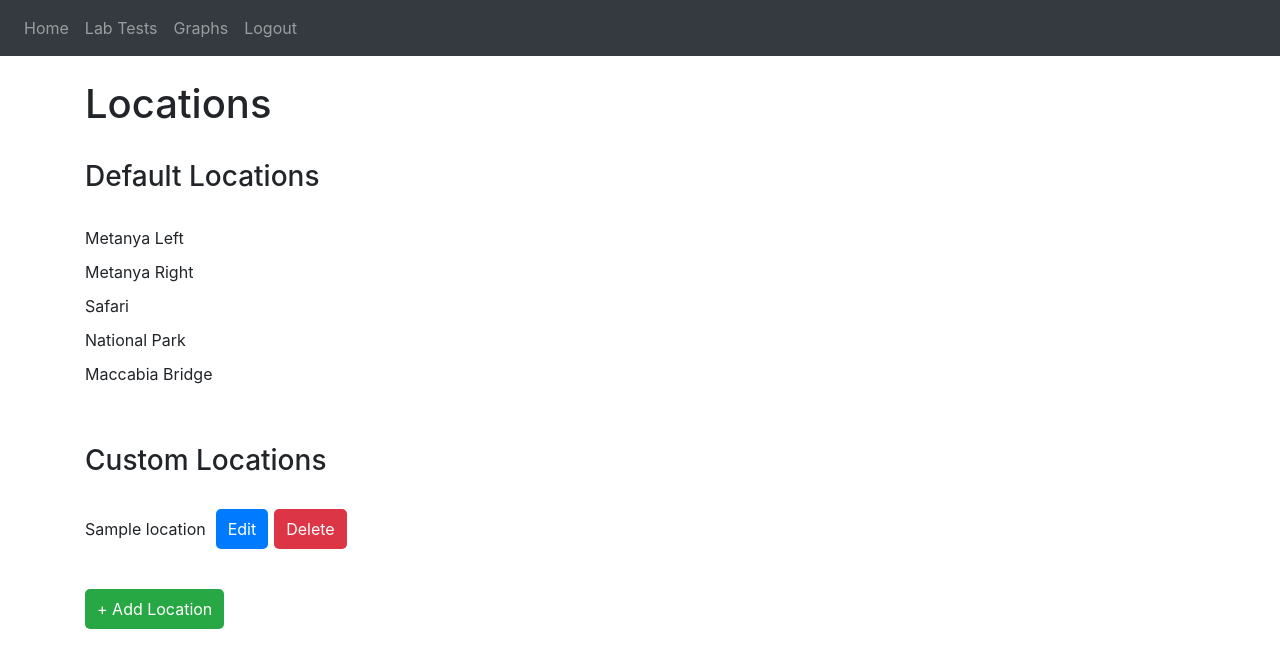
After one commit to ilaiazulay/Nahal-Kofer, a Flask app: page /locations in a window 1280 px wide. The commit adds this page. Shown: the top 668 px of the page. Run offline with Flask 3, Linux system fonts and the light colour scheme; a user stored in the database is signed in; tables that the repository leaves empty hold one stand-in row (values such as "Sample post"); some libraries are stand-ins or nearby versions.

Commit message:
visual update

```diff
--- a/website/QR_code_functions.py
+++ b/website/QR_code_functions.py
@@ -29,7 +29,7 @@ def generate_qr_code(location, name):
     img_data = base64.b64encode(img_io.getvalue()).decode('utf-8')
 
     # Create a new QRCode object and associate it with a LabTest
-    lab_test = LabTest(location=location)  # Create LabTest object with relevant data
+    lab_test = LabTest(location=location, name=name, sample_date=created_at)  # Create LabTest object with relevant data
     db.session.add(lab_test)
     db.session.commit()
 
--- a/website/models.py
+++ b/website/models.py
@@ -87,3 +87,8 @@ class LabTest(db.Model):
     ave_no3 = db.Column(db.Integer, nullable=True)
     bod = db.Column(db.Boolean, nullable=True)
     bod2 = db.Column(db.Boolean, nullable=True)
+
+
+class Location(db.Model):
+    id = db.Column(db.Integer, primary_key=True)
+    name = db.Column(db.String(100))
--- /dev/null
+++ b/website/static/locations.js
@@ -0,0 +1,46 @@
+function toggleForm(id) {
+  const addButton = document.getElementById('add-location-btn');
+  const form = document.getElementById('add-location-form');
+  if (id === 'add-location') {
+    if (form.style.display === 'none' || form.style.display === '') {
+      form.style.display = 'block';
+      addButton.style.display = 'none'; // Hide the add button
+    } else {
+      form.style.display = 'none';
+      addButton.style.display = 'block'; // Show the add button again
+    }
+  } else {
+    const editButton = document.getElementById('edit-button-' + id);
+    const name = document.getElementById('name-' + id);
+    const editForm = document.getElementById('edit-form-' + id);
+    const deleteButton = document.querySelector('#location-' + id + ' .delete-btn');
+    const input = editForm.querySelector('input[name="location_name"]'); // Get the input field for location name
+    if (editForm.style.display === 'none' || editForm.style.display === '') {
+      editForm.style.display = 'block';
+      name.style.display = 'none';
+      editButton.style.display = 'none';
+      input.value = name.textContent; // Set the input field value to the current location name
+      if (deleteButton) deleteButton.style.display = 'none';
+    } else {
+      editForm.style.display = 'none';
+      name.style.display = '';
+      editButton.style.display = 'block';
+      if (deleteButton) deleteButton.style.display = 'block';
+    }
+  }
+}
+
+function cancelAddLocation() {
+  const form = document.getElementById('add-location-form');
+  const addButton = document.getElementById('add-location-btn');
+  form.style.display = 'none';
+  addButton.style.display = 'block';
+}
+
+function cancelEdit(id) {
+  toggleForm(id);
+}
+
+document.getElementById('add-location-btn').addEventListener('click', function() {
+  toggleForm('add-location');
+});
--- a/website/static/styles.css
+++ b/website/static/styles.css
@@ -334,3 +334,124 @@ button.edit-button {
 .table td {
   min-width: 150px; /* Set to your desired width */
 }
+
+ul {
+  list-style-type: none;
+  padding: 0;
+}
+
+li {
+  margin-bottom: 10px;
+  display: flex;
+  align-items: center;
+}
+
+li form, li span {
+  margin-right: 10px;
+}
+
+button {
+  padding: 5px 10px;
+}
+
+input[type="text"] {
+  padding: 5px;
+}
+
+.location-btn {
+  padding: 8px 12px;
+  border: none;
+  color: white;
+  border-radius: 5px;
+  cursor: pointer;
+  transition: background-color 0.3s;
+}
+
+.edit-btn, .update-btn {
+  background-color: #007BFF; /* Blue color for edit and update buttons */
+  margin-right: 6px;
+}
+
+.edit-btn:hover, .update-btn:hover {
+  background-color: #0056b3; /* Darker blue on hover */
+}
+
+.delete-btn {
+  background-color: #dc3545; /* Red color for the delete button */
+}
+
+.delete-btn:hover {
+  background-color: #c82333; /* Darker red on hover */
+}
+
+.cancel-btn {
+  background-color: #6c757d; /* Gray color for the cancel button */
+}
+
+.cancel-btn:hover {
+  background-color: #5a6268; /* Darker gray on hover */
+}
+
+input[type="text"] {
+  padding: 8px;
+  margin-right: 10px;
+  border: 1px solid #ccc;
+  border-radius: 5px;
+}
+
+.add-btn {
+  background-color: #28a745; /* Green color for the add button */
+}
+
+.add-btn:hover {
+  background-color: #218838; /* Darker green on hover */
+}
+
+.cancel-btn, #add-location-form button[type="button"] {
+  background-color: #6c757d; /* Gray color for cancel buttons */
+}
+
+.cancel-btn:hover, #add-location-form button[type="button"]:hover {
+  background-color: #5a6268; /* Darker gray on hover */
+}
+
+.add-btn, .update-btn {
+  background-color: #28a745; /* Green color for add and update buttons */
+}
+
+.add-btn:hover, .update-btn:hover {
+  background-color: #218838; /* Darker green on hover */
+}
+
+.delete-btn {
+  background-color: #dc3545; /* Red color for delete buttons */
+}
+
+.delete-btn:hover {
+  background-color: #c82333; /* Darker red on hover */
+}
+
+/* Styles for the form */
+#geoForm {
+    background: white;
+    padding: 20px;
+    border-radius: 8px;
+    box-shadow: 0 2px 4px rgba(0, 0, 0, 0.1); /* Soft shadow for depth */
+    max-width: 300px; /* Limit the width of the form for better aesthetics */
+}
+
+#generate_qr_code_button {
+    background-color: #007BFF; /* Bootstrap primary blue */
+    color: white;
+    border: none;
+    padding: 10px 15px;
+    border-radius: 4px;
+    cursor: pointer;
+    display: block; /* Make the button take the full width */
+    width: 100%;
+    margin-top: 10px; /* Space from the dropdown */
+}
+
+#generate_qr_code_button:hover {
+    background-color: #0056b3; /* A darker shade for the hover state */
+}
--- a/website/templates/base.html
+++ b/website/templates/base.html
@@ -29,6 +29,7 @@
           <a class="nav-item nav-link" id="home" href="/">Home</a>
             {% if user.category == 'Lab' %}
           <a class="nav-item nav-link" id="upload_file" href="/upload_file">Upload Test File</a>
+          <a class="nav-item nav-link" id="Locations" href="/locations">Locations</a>
           <a class="nav-item nav-link" id=generate_qr_code href="/generate_qr_code">New Test Process</a>
           <a class="nav-item nav-link" id="submit_test" href="/submit_test">Add Test Results</a>
             {% endif %}
--- /dev/null
+++ b/website/templates/locations.html
@@ -0,0 +1,57 @@
+{% extends "base.html" %}
+{% block title %}Locations{% endblock %}
+{% block content %}
+<br />
+<h1>Locations</h1>
+<br>
+<h3>Default Locations</h3>
+<br>
+<link rel="stylesheet" href="{{ url_for('static', filename='styles.css') }}">
+
+<ul>
+    <li>
+        Metanya Left
+    </li>
+    <li>
+        Metanya Right
+    </li>
+    <li>
+        Safari
+    </li>
+    <li>
+        National Park
+    </li>
+    <li>
+        Maccabia Bridge
+    </li>
+    <br>
+    <br>
+    <h3>Custom Locations</h3>
+    <br>
+  {% for location in locations %}
+  <li id="location-{{ location.id }}">
+    <span id="name-{{ location.id }}">{{ location.name }}</span>
+    <button id="edit-button-{{ location.id }}" class="location-btn edit-btn" onclick="toggleForm({{ location.id }})">Edit</button>
+    <form id="edit-form-{{ location.id }}" method="POST" action="{{ url_for('views.edit_location', id=location.id) }}" style="display: none;">
+      <input type="text" name="location_name" placeholder="Enter new name" required>
+      <button type="submit" class="location-btn update-btn">Update</button>
+      <button type="button" class="location-btn cancel-btn" onclick="cancelEdit({{ location.id }})">Cancel</button>
+    </form>
+    <form method="POST" action="{{ url_for('views.delete_location', id=location.id) }}">
+      <button type="submit" class="location-btn delete-btn" onclick="return confirm('Are you sure you want to delete this location?');">Delete</button>
+    </form>
+  </li>
+  {% endfor %}
+</ul>
+
+<br>
+<button id="add-location-btn" class="location-btn add-btn">+ Add Location</button>
+<form id="add-location-form" method="POST" action="{{ url_for('views.add_location') }}" style="display: none;">
+    <input type="text" name="location_name" placeholder="Add new location" required>
+    <button type="submit" class="location-btn add-btn">Add</button>
+    <button type="button" class="location-btn cancel-btn" onclick="cancelAddLocation()">Cancel</button>
+</form>
+
+<script src="{{ url_for('static', filename='locations.js') }}"></script>
+
+{% endblock %}
--- a/website/views.py
+++ b/website/views.py
@@ -12,7 +12,7 @@ from . import db
 from datetime import datetime, time, timedelta
 import json
 from excel_handler import validate_excel_file, extract_excel_file
-from .models import LabTest, QRCode, Prediction
+from .models import LabTest, QRCode, Prediction, Location
 from .QR_code_functions import generate_qr_code
 
 
@@ -475,6 +475,7 @@ def add_test():
             if qr_record:
                 qr_exists = True  # The QR code exists
                 lab_test = qr_record.lab_test  # Fetch the associated lab test
+                print(lab_test)
 
         if request.method == 'GET':
             qr_record = QRCode.query.filter_by(code=code).first()
@@ -694,6 +695,53 @@ def display_qr():
 @views.route('/generate_qr_code')
 def get_qr_code():
     if current_user.category == 'Lab':
-        return render_template('generate_qr_code.html', user=current_user)
+        locations = Location.query.all()  # Fetch all locations from the database
+        return render_template('generate_qr_code.html', user=current_user, locations=locations)
     else:
         return render_template('home.html', user=current_user)
+
+
+
+@views.route('/locations', methods=['GET'])
+@login_required
+def locations():
+    locations = Location.query.all()
+    return render_template("locations.html", user=current_user, locations=locations)
+
+
+@views.route('/locations/add', methods=['POST'])
+@login_required
+def add_location():
+    location_name = request.form.get('location_name')
+    if location_name:
+        new_location = Location(name=location_name)
+        db.session.add(new_location)
+        db.session.commit()
+        flash('Location added successfully!', category='success')
+    else:
+        flash('Location name is required.', category='error')
+    return redirect(url_for('views.locations'))
+
+
+@views.route('/locations/edit/<int:id>', methods=['POST'])
+@login_required
+def edit_location(id):
+    location = Location.query.get_or_404(id)
+    new_name = request.form.get('location_name')
+    if new_name:
+        location.name = new_name
+        db.session.commit()
+        flash('Location updated successfully!', category='success')
+    else:
+        flash('Location name is required.', category='error')
+    return redirect(url_for('views.locations'))
+
+
+@views.route('/locations/delete/<int:id>', methods=['POST'])
+@login_required
+def delete_location(id):
+    location = Location.query.get_or_404(id)
+    db.session.delete(location)
+    db.session.commit()
+    flash('Location deleted successfully!', category='success')
+    return redirect(url_for('views.locations'))
```
Also changed, not shown: website/templates/generate_qr_code.html (+7 -2 lines), instance/database.db.
